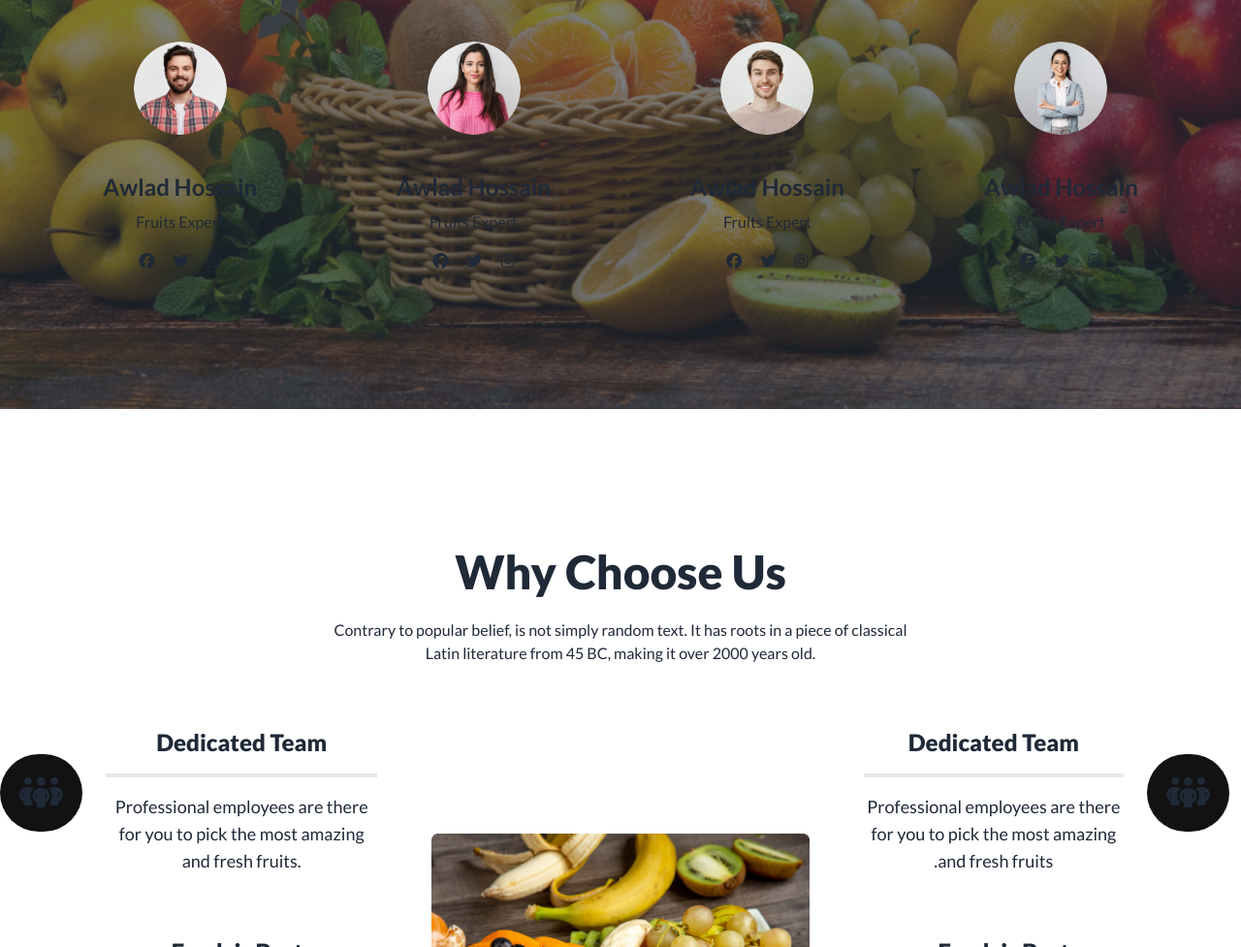
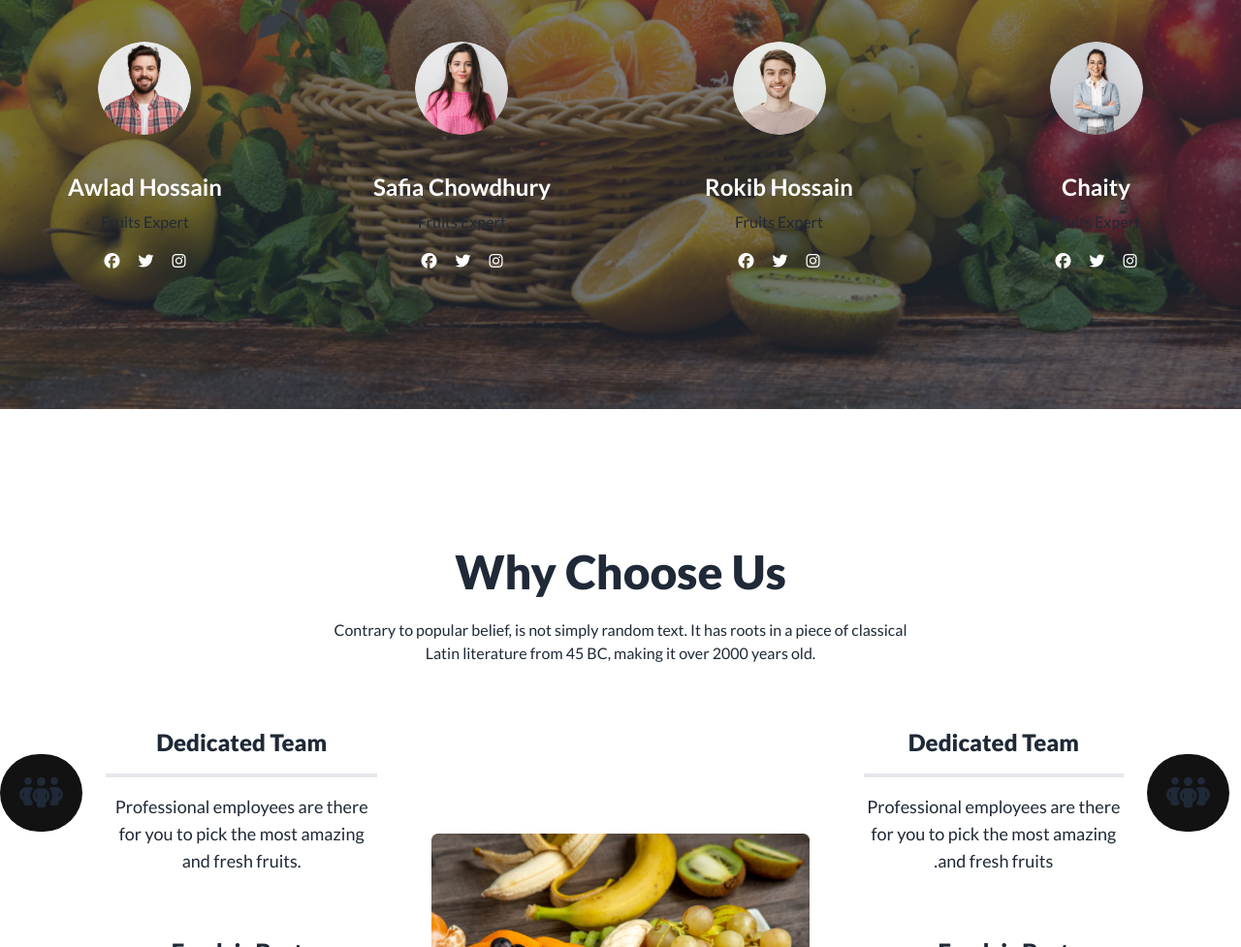
Before and after one commit to saykat277/fruit-burst-project, a plain HTML site: page index.html in a window 1280 px wide. Shown: the part 2680-3657 px from the top of the page at 97% size. Drawn offline with nearby package versions, Linux system fonts and the light colour scheme.

Commit message:
fixed some issue

```diff
--- a/index.html
+++ b/index.html
@@ -800,17 +800,17 @@
           </div>
           <div class="grid grid-cols-1 md:grid-col-2 lg:grid-cols-4 lg:gap-36">
             <!-- avatar one -->
-            <div class="text-center">
+            <div class="text-center ">
               <div class="avatar mt-10">
                 <div class="w-24 rounded-full">
                   <img src="images/m1.png" />
                 </div>
               </div>
               <div class="mt-8 mb-4">
-                <h3 class="font-semibold text-2xl">Awlad Hossain</h3>
+                <h3 class="font-semibold text-2xl text-white">Awlad Hossain</h3>
                 <p class="font-medium text-md mt-2">Fruits Expert</p>
               </div>
-              <div>
+              <div class="text-white">
                 <i class="fa-brands fa-facebook"></i>
                 <i class="fa-brands fa-twitter mx-4"></i>
                 <i class="fa-brands fa-instagram"></i>
@@ -824,10 +824,10 @@
                 </div>
               </div>
               <div class="mt-8 mb-4">
-                <h3 class="font-semibold text-2xl">Awlad Hossain</h3>
+                <h3 class="font-semibold text-2xl text-white">Safia Chowdhury</h3>
                 <p class="font-medium text-md mt-2">Fruits Expert</p>
               </div>
-              <div>
+              <div class="text-white">
                 <i class="fa-brands fa-facebook"></i>
                 <i class="fa-brands fa-twitter mx-4"></i>
                 <i class="fa-brands fa-instagram"></i>
@@ -841,10 +841,10 @@
                 </div>
               </div>
               <div class="mt-8 mb-4">
-                <h3 class="font-semibold text-2xl">Awlad Hossain</h3>
+                <h3 class="font-semibold text-2xl text-white">Rokib Hossain</h3>
                 <p class="font-medium text-md mt-2">Fruits Expert</p>
               </div>
-              <div>
+              <div class="text-white">
                 <i class="fa-brands fa-facebook"></i>
                 <i class="fa-brands fa-twitter mx-4"></i>
                 <i class="fa-brands fa-instagram"></i>
@@ -858,13 +858,13 @@
                 </div>
               </div>
               <div class="mt-8 mb-4">
-                <h3 class="font-semibold text-2xl">Awlad Hossain</h3>
+                <h3 class="font-semibold text-2xl text-white">Chaity</h3>
                 <p class="font-medium text-md mt-2">Fruits Expert</p>
               </div>
-              <div>
+              <div class="text-white">
                 <i class="fa-brands fa-facebook"></i>
-                <i class="fa-brands fa-twitter mx-4"></i>
-                <i class="fa-brands fa-instagram"></i>
+                <i class="fa-brands fa-twitter mx-4 "></i>
+                <i class="fa-brands fa-instagram "></i>
               </div>
             </div>
           </div>
```
